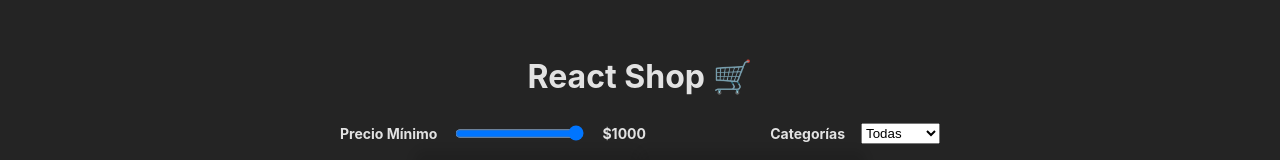
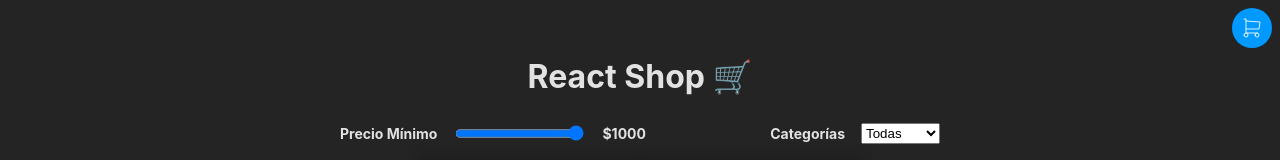
Before and after one commit to giubot/Tienda-Midu, a React (Vite) app in the folder tienda-midu/: page / in a window 1280 px wide. Shown: the top 160 px of the page. Built offline with nearby package versions, Linux system fonts and the light colour scheme; no server answers.

Commit message:
Visual aside Footer/static yet

```diff
--- a/tienda-midu/src/App.jsx
+++ b/tienda-midu/src/App.jsx
@@ -6,6 +6,7 @@
 import { IS_DEVELOPMENT } from "./config";
 import { Filters } from "./components/Filters.jsx";
 import { useFilters } from "./hooks/useFilters";
+import { Cart } from "./components/Cart";
 
 
 
@@ -16,7 +17,8 @@
 
   return (
     <>
-      <Header/>
+      <Header />
+      <Cart/>
       <Products products={filteredProducts} />
       { IS_DEVELOPMENT && <Footer/>}
     </>
--- /dev/null
+++ b/tienda-midu/src/components/Cart.css
@@ -0,0 +1,56 @@
+.cart {
+    background: #000;
+    display: none;
+    padding: 32px;
+    position: fixed;
+    right: 0px;
+    top: 0px;
+    width: 200px;
+  }
+
+  .cart img {
+    aspect-ratio: 16/9;
+    width: 100%;
+  }
+
+  .cart li {
+    border-bottom: 1px solid #444;
+    padding-bottom: 16px;
+  }
+
+  .cart footer {
+    display: flex;
+    gap: 8px;
+    justify-content: center;
+    align-items: center;
+  }
+
+  .cart footer button {
+    padding: 8px;
+  }
+
+  .cart-button {
+    align-items: center;
+    background: #09f;
+    border-radius: 9999px;
+    cursor: pointer;
+    display: flex;
+    height: 32px;
+    justify-content: center;
+    padding: 4px;
+    position: absolute;
+    right: 8px;
+    top: 8px;
+    transition: all .3s ease;
+    width: 32px;
+    z-index: 9999;
+  }
+
+  .cart-button:hover {
+    scale: 1.1;
+  }
+
+  .cart-button ~ input:checked ~ .cart {
+    height: 100%;
+    display: block;
+  }
--- /dev/null
+++ b/tienda-midu/src/components/Cart.jsx
@@ -0,0 +1,44 @@
+import './Cart.css'
+
+import { useId } from 'react'
+import { CartIcon, ClearCartIcon, RemoveFromCartIcon, } from './Icons.jsx'
+
+
+export function Cart() {
+    const cartCheckboxId = useId()
+
+    return (
+        <>
+            <label className='cart-button' htmlFor={cartCheckboxId}>
+                <CartIcon />
+            </label>
+            <input id={cartCheckboxId} type='checkbox' hidden />
+
+            <aside className='cart'>
+                <ul>
+
+                    <img src="https://i.dummyjson.com/data/products/2/thumbnail.jpg" alt="Iphone X" />
+                    <div>
+                        <strong>iPhone </strong>-$899
+                    </div>
+
+                    <footer>
+                        <small>
+                            Cantidad: 1
+                        </small>
+                        <button><RemoveFromCartIcon /></button>
+                    </footer>
+
+                </ul>
+                <button>
+                    <ClearCartIcon />
+                </button>
+
+            </aside>
+
+
+        </>
+
+    )
+
+}
```
